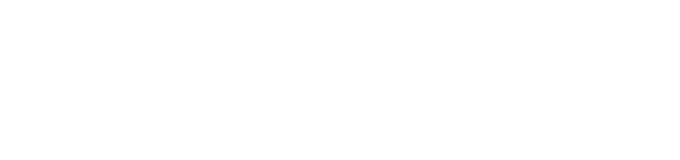
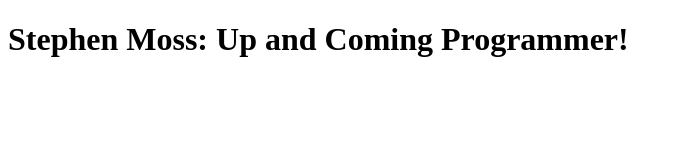
Before and after one commit to StephenM96/StephenM96.github.io, a plain HTML site: page index.html in a window 1280 px wide. Shown: the whole page, without its empty margins (0-680 px from the left). Drawn offline with Linux system fonts and the light colour scheme.

Commit message:
testing push function

```diff
--- a/index.html
+++ b/index.html
@@ -4,9 +4,12 @@
     <meta charset="UTF-8">
     <meta http-equiv="X-UA-Compatible" content="IE=edge">
     <meta name="viewport" content="width=device-width, initial-scale=1.0">
-    <title>Document</title>
+    <title>GitHub Portfolio</title>
 </head>
 <body>
+    <h1>
+        Stephen Moss: Up and Coming Programmer!
+    </h1>
 
 </body>
 </html>
```
